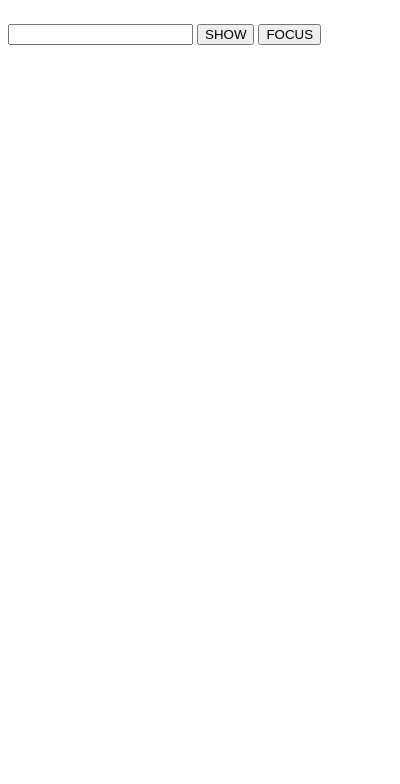
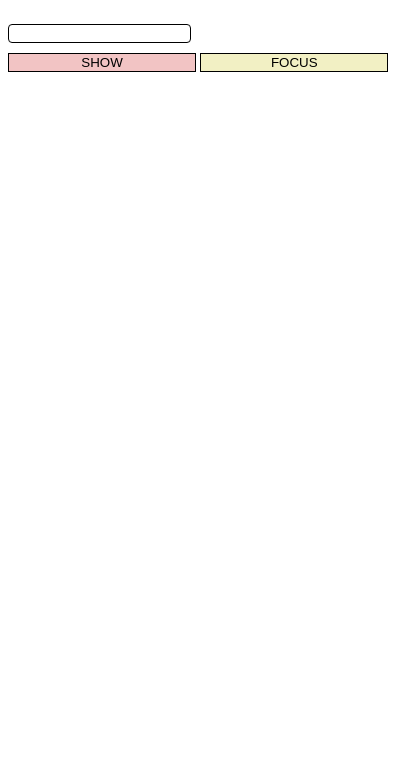
Before and after one commit to Vigintill/Fast-Tab, a browser extension: page popup.html in a window 400 px wide. Shown: the part 60-844 px from the top of the page. Drawn offline with Linux system fonts and the light colour scheme.

Commit message:
Color buttons

```diff
--- a/popup.html
+++ b/popup.html
@@ -1,10 +1,16 @@
 <html>
     <body>
-        <h1>Fast Tab</h1>
+        <div>
+            <h1>Fast Tab</h1>
+        </div>
         <br>
-        <input tabindex="2" type="text" id="input">
-        <button tabindex="1" id="show">SHOW</button>
-        <button tabindex="3" id="focus">FOCUS</button>
+        <div>
+            <input tabindex="2" type="text" id="input" style="margin-bottom: 10px; border: solid 1px; border-radius: 4px;">
+            <div style="display: -ms-inline-grid;">
+                <button tabindex="1" id="show" style="width: 49%; border: solid 1px; background: #F2C4C4;">SHOW</button>
+                <button tabindex="3" id="focus" style="width: 49%; border: solid 1px; background: #f2f0c4;">FOCUS</button>
+            </div>
+        </div>
 
         <script src="scripts/popup.js"></script>
     </body>
```
